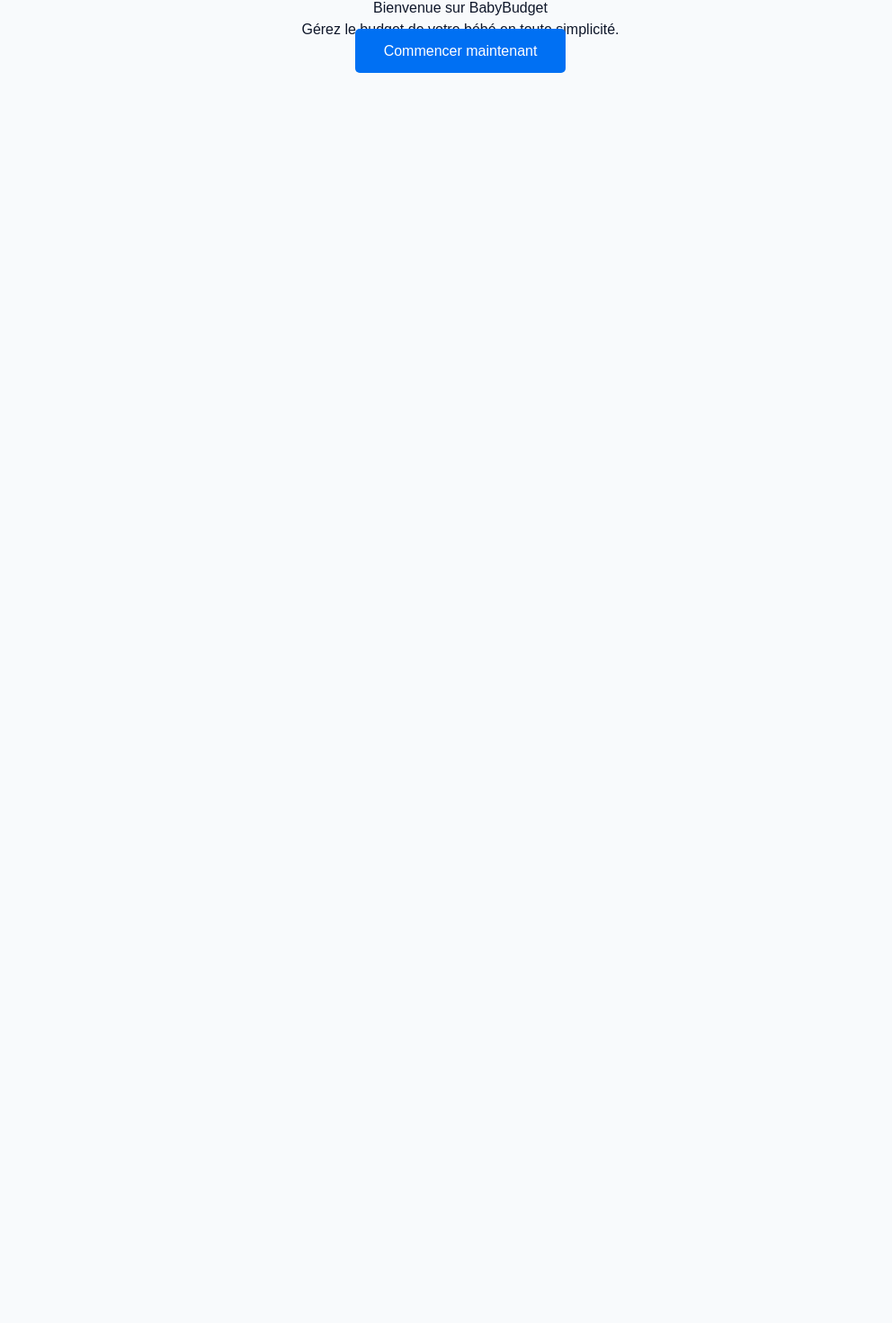
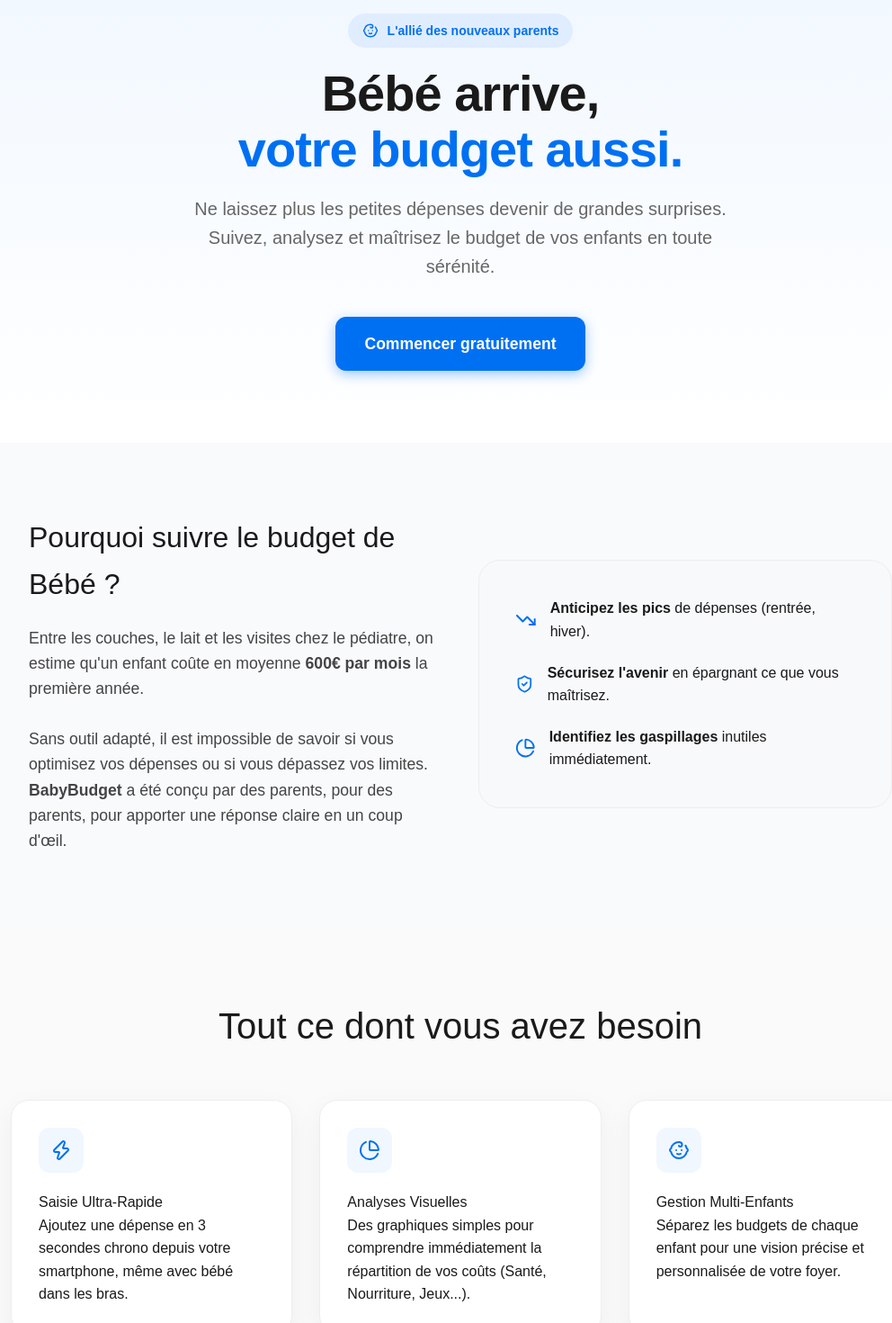
Before and after one commit to ambroiseguyot-del/stackblitz-starters-nzpd1ern, a Next.js app: page / in a window 1280 px wide. Shown: the part 140-1610 px from the top of the page at 90% size, without its empty margins (128-1120 px from the left). Before the commit the page ends 800 px from the top, so only its background shows below. Built offline with nearby package versions, Linux system fonts and the light colour scheme.

Commit message:
new landing page

```diff
--- a/app/page.tsx
+++ b/app/page.tsx
@@ -1,17 +1,116 @@
 import Navbar from '../components/Navbar';
 import Link from 'next/link';
+import { Baby, TrendingDown, ShieldCheck, Zap, PieChart } from 'lucide-react';
 
 export default function LandingPage() {
   return (
-    <div>
+    <div className="landing-container" style={{ fontFamily: 'sans-serif', color: '#1a1a1a', lineHeight: '1.6' }}>
       <Navbar />
-      <main style={{ maxWidth: '800px', margin: '0 auto', padding: '4rem 2rem', textAlign: 'center', fontFamily: 'sans-serif' }}>
-        <h1>Bienvenue sur BabyBudget</h1>
-        <p>Gérez le budget de votre bébé en toute simplicité.</p>
-        <Link href="/signup" style={{ backgroundColor: '#0070f3', color: 'white', padding: '1rem 2rem', borderRadius: '5px', textDecoration: 'none' }}>
-          Commencer maintenant
+
+      {/* SECTION HERO */}
+      <section style={{ padding: '80px 20px', textAlign: 'center', background: 'linear-gradient(180deg, #f0f7ff 0%, #ffffff 100%)' }}>
+        <div style={{ maxWidth: '800px', margin: '0 auto' }}>
+          <div style={{ display: 'inline-flex', alignItems: 'center', gap: '10px', backgroundColor: '#e0edff', color: '#0070f3', padding: '8px 16px', borderRadius: '20px', fontSize: '14px', fontWeight: 'bold', marginBottom: '20px' }}>
+            <Baby size={18} /> L'allié des nouveaux parents
+          </div>
+          <h1 style={{ fontSize: '3.5rem', fontWeight: '800', letterSpacing: '-1px', marginBottom: '20px', lineHeight: '1.1' }}>
+            Bébé arrive, <br /><span style={{ color: '#0070f3' }}>votre budget aussi.</span>
+          </h1>
+          <p style={{ fontSize: '1.25rem', color: '#666', marginBottom: '40px', maxWidth: '600px', margin: '0 auto 40px' }}>
+            Ne laissez plus les petites dépenses devenir de grandes surprises. Suivez, analysez et maîtrisez le budget de vos enfants en toute sérénité.
+          </p>
+          <div style={{ display: 'flex', gap: '15px', justifyContent: 'center' }}>
+            <Link href="/signup" style={{ backgroundColor: '#0070f3', color: 'white', padding: '16px 32px', borderRadius: '12px', fontSize: '1.1rem', textDecoration: 'none', fontWeight: 'bold', boxShadow: '0 4px 14px 0 rgba(0,118,255,0.39)' }}>
+              Commencer gratuitement
+            </Link>
+          </div>
+        </div>
+      </section>
+
+      {/* SECTION STORYTELLING */}
+      <section style={{ padding: '80px 20px', maxWidth: '1000px', margin: '0 auto' }}>
+        <div style={{ display: 'grid', gridTemplateColumns: 'repeat(auto-fit, minmax(300px, 1fr))', gap: '40px', alignItems: 'center' }}>
+          <div>
+            <h2 style={{ fontSize: '2rem', marginBottom: '20px' }}>Pourquoi suivre le budget de Bébé ?</h2>
+            <p style={{ color: '#444', fontSize: '1.1rem' }}>
+              Entre les couches, le lait et les visites chez le pédiatre, on estime qu'un enfant coûte en moyenne <strong>600€ par mois</strong> la première année.
+              <br /><br />
+              Sans outil adapté, il est impossible de savoir si vous optimisez vos dépenses ou si vous dépassez vos limites. <strong>BabyBudget</strong> a été conçu par des parents, pour des parents, pour apporter une réponse claire en un coup d'œil.
+            </p>
+          </div>
+          <div style={{ backgroundColor: '#f8f9fa', padding: '40px', borderRadius: '24px', border: '1px solid #eee' }}>
+            <div style={{ marginBottom: '20px', display: 'flex', alignItems: 'center', gap: '15px' }}>
+              <TrendingDown color="#0070f3" />
+              <span><strong>Anticipez les pics</strong> de dépenses (rentrée, hiver).</span>
+            </div>
+            <div style={{ marginBottom: '20px', display: 'flex', alignItems: 'center', gap: '15px' }}>
+              <ShieldCheck color="#0070f3" />
+              <span><strong>Sécurisez l'avenir</strong> en épargnant ce que vous maîtrisez.</span>
+            </div>
+            <div style={{ display: 'flex', alignItems: 'center', gap: '15px' }}>
+              <PieChart color="#0070f3" />
+              <span><strong>Identifiez les gaspillages</strong> inutiles immédiatement.</span>
+            </div>
+          </div>
+        </div>
+      </section>
+
+      {/* SECTION FEATURES */}
+      <section style={{ padding: '80px 20px', backgroundColor: '#fafafa' }}>
+        <div style={{ maxWidth: '1000px', margin: '0 auto', textAlign: 'center' }}>
+          <h2 style={{ fontSize: '2.5rem', marginBottom: '50px' }}>Tout ce dont vous avez besoin</h2>
+          <div style={{ display: 'grid', gridTemplateColumns: 'repeat(auto-fit, minmax(250px, 1fr))', gap: '30px' }}>
+
+            <div style={featureCardStyle}>
+              <div style={iconBoxStyle}><Zap color="#0070f3" /></div>
+              <h3>Saisie Ultra-Rapide</h3>
+              <p>Ajoutez une dépense en 3 secondes chrono depuis votre smartphone, même avec bébé dans les bras.</p>
+            </div>
+
+            <div style={featureCardStyle}>
+              <div style={iconBoxStyle}><PieChart color="#0070f3" /></div>
+              <h3>Analyses Visuelles</h3>
+              <p>Des graphiques simples pour comprendre immédiatement la répartition de vos coûts (Santé, Nourriture, Jeux...).</p>
+            </div>
+
+            <div style={featureCardStyle}>
+              <div style={iconBoxStyle}><Baby color="#0070f3" /></div>
+              <h3>Gestion Multi-Enfants</h3>
+              <p>Séparez les budgets de chaque enfant pour une vision précise et personnalisée de votre foyer.</p>
+            </div>
+
+          </div>
+        </div>
+      </section>
+
+      {/* FOOTER CTA */}
+      <section style={{ padding: '100px 20px', textAlign: 'center' }}>
+        <h2 style={{ fontSize: '2.2rem', marginBottom: '30px' }}>Prêt à simplifier votre quotidien ?</h2>
+        <Link href="/signup" style={{ backgroundColor: '#1a1a1a', color: 'white', padding: '18px 40px', borderRadius: '12px', fontSize: '1.2rem', textDecoration: 'none', fontWeight: 'bold' }}>
+          Créer mon compte maintenant
         </Link>
-      </main>
+      </section>
     </div>
   );
 }
+
+// Styles réutilisables
+const featureCardStyle = {
+  backgroundColor: 'white',
+  padding: '30px',
+  borderRadius: '20px',
+  boxShadow: '0 10px 30px rgba(0,0,0,0.05)',
+  textAlign: 'left' as const,
+  border: '1px solid #eee'
+};
+
+const iconBoxStyle = {
+  backgroundColor: '#f0f7ff',
+  width: '50px',
+  height: '50px',
+  borderRadius: '12px',
+  display: 'flex',
+  alignItems: 'center',
+  justifyContent: 'center',
+  marginBottom: '20px'
+};
```
Also changed, not shown: 1 other file (tests, documents, lock files or other folders).
